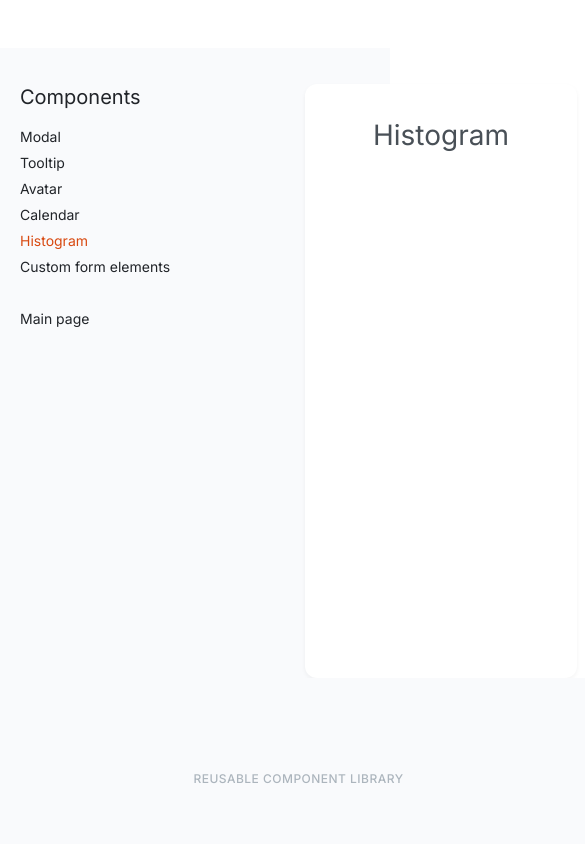
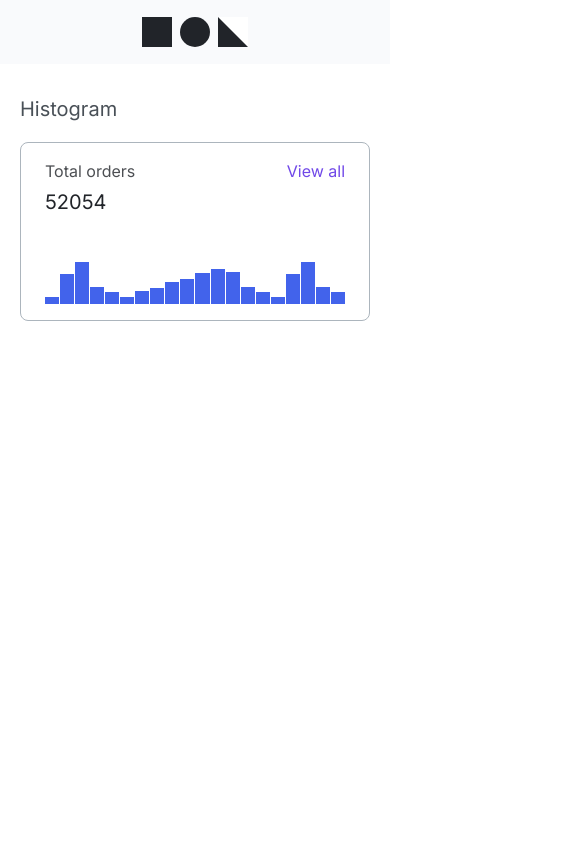
Before and after one commit to js-tasks-ru/htmlcss-20221107_nepogodda, a website: page pages/template.html in a window 390 px wide. Shown: the whole page, 585 px wide, since content can reach past the window. Drawn offline with Linux system fonts and the light colour scheme.

Commit message:
add mobile layout of main and inner pages

```diff
--- a/assets/css/main.css
+++ b/assets/css/main.css
@@ -11,6 +11,10 @@
 @import '../../components/inner-page/inner-page.css';
 @import '../../components/component-preview/component-preview.css';
 @import '../../components/menu/menu.css';
+@import '../../components/logo/logo.css';
+@import '../../04-lection2/01-histogram/histogram.css';
+@import '../../05-lection3/03-calendar/calendar.css';
+
 :root {
   --white: #ffffff;
   --black: #212429;
--- a/components/card/card.css
+++ b/components/card/card.css
@@ -24,6 +24,19 @@
   font-size: 21px;
   line-height: 25px;
   margin: 0;
-
   color: var(--black);
 }
+
+@media screen and (max-width: 767px) {
+  .card {
+    width: calc((100% - 30px) / 2);
+  }
+
+  .card__title {
+    font-family: 'Inter';
+    font-style: normal;
+    font-weight: 400;
+    font-size: 16px;
+    line-height: 24px;
+  }
+}
--- a/components/component-preview/component-preview.css
+++ b/components/component-preview/component-preview.css
@@ -7,3 +7,15 @@
   color: var(--grey-4);
   margin: 0 0 24px;
 }
+
+@media screen and (max-width: 767px) {
+  .component-preview__title {
+    font-family: 'Inter', sans-serif;
+    font-style: normal;
+    font-weight: 400;
+    font-size: 20px;
+    line-height: 26px;
+    color: var(--grey-4);
+    margin-bottom: 20px;
+  }
+}
--- a/components/footer/footer.css
+++ b/components/footer/footer.css
@@ -37,3 +37,9 @@
   color: var(--grey-3);
   background-color: var(--grey-5);
 }
+
+@media screen and (max-width: 767px) {
+  .footer {
+    display: none;
+  }
+}
--- a/components/header/header.css
+++ b/components/header/header.css
@@ -10,9 +10,35 @@
   font-size: 50px;
   line-height: 64px;
   color: var(--black);
+  margin: 0;
 }
 
 .header_inner {
   padding: 24px 0;
   background-color: var(--white);
+  /* text-align: center; */
 }
+
+@media screen and (max-width: 767px) {
+  .header {
+    padding: 17px 0 69px;
+  }
+
+  .header_main {
+    border-bottom: 1px solid var(--grey-2);
+  }
+
+  .header__logo-wrapper {
+    margin-bottom: 49px;
+  }
+
+  .header__title {
+    font-size: 28px;
+    line-height: 38px;
+  }
+
+  .header_inner {
+    padding: 17px 0;
+    background: var(--grey-5);
+  }
+}
--- a/components/inner-page/inner-page.css
+++ b/components/inner-page/inner-page.css
@@ -19,3 +19,21 @@
   border-radius: 12px;
   padding: 32px 48px;
 }
+
+@media screen and (max-width: 767px) {
+  .inner-page {
+    background: var(--white);
+    min-width: 375px;
+  }
+
+  .inner-page__main {
+    display: block;
+    padding-top: 32px;
+  }
+
+  .inner-page__content {
+    padding: 0;
+    box-shadow: none;
+    border-radius: 0%;
+  }
+}
--- /dev/null
+++ b/components/logo/logo.css
@@ -0,0 +1,21 @@
+.logo {
+  display: flex;
+  justify-content: center;
+  gap: 8px;
+}
+.logo__item {
+  width: 30px;
+  height: 30px;
+  background: var(--black);
+}
+
+.logo__item_circle {
+  border-radius: 50%;
+}
+
+.logo__item_triangle {
+  width: 0;
+  height: 0;
+  border-bottom: 30px solid var(--black);
+  border-right: 30px solid var(--white);
+}
--- a/components/menu/menu.css
+++ b/components/menu/menu.css
@@ -39,3 +39,9 @@
 .menu__link_active {
   color: var(--red-2);
 }
+
+@media screen and (max-width: 767px) {
+  .menu {
+    display: none;
+  }
+}
--- a/components/page/page.css
+++ b/components/page/page.css
@@ -7,3 +7,9 @@
 .page__main {
   flex-grow: 1;
 }
+
+@media screen and (max-width: 767px) {
+  .page {
+    min-width: 375px;
+  }
+}
--- a/components/preview/preview.css
+++ b/components/preview/preview.css
@@ -8,3 +8,9 @@
   gap: 30px;
   flex-wrap: wrap;
 }
+
+@media screen and (max-width: 767px) {
+  .preview__cards {
+    padding: 24px 0 61px;
+  }
+}
--- a/index.html
+++ b/index.html
@@ -1,16 +1,23 @@
 <!DOCTYPE html>
 <!-- Главная страница -->
 <html lang="ru">
-
   <head>
-    <link rel="stylesheet" href="./assets/css/normalize.css">
-    <link rel="stylesheet" href="./assets/css/main.css">
+    <link rel="stylesheet" href="./assets/css/normalize.css" />
+    <link rel="stylesheet" href="./assets/css/main.css" />
   </head>
 
   <body>
     <div class="page">
-        <header class="header">
+      <header class="header header_main">
         <div class="container">
+          <div class="header__logo-wrapper">
+            <div class="logo">
+              <div class="logo__item logo__item_square"></div>
+              <div class="logo__item logo__item_circle"></div>
+              <div class="logo__item logo__item_triangle"></div>
+            </div>
+          </div>
+
           <h1 class="header__title">Reusable component library</h1>
         </div>
       </header>
@@ -59,14 +66,14 @@
       <footer class="footer">
         <div class="container">
           <h2 class="footer__title">About</h2>
-                <p class="footer__text">This project is a collection of professionally designed, pre-built, fully
-                    responsive HTML snippets
-                    you can drop into your projects. Get started by checking out our free preview components, or
-                    browsing the PNG previews in the categories you're most curious about.
+          <p class="footer__text">
+            This project is a collection of professionally designed, pre-built,
+            fully responsive HTML snippets you can drop into your projects. Get
+            started by checking out our free preview components, or browsing the
+            PNG previews in the categories you're most curious about.
           </p>
         </div>
       </footer>
     </div>
   </body>
-
 </html>
--- a/pages/template.html
+++ b/pages/template.html
@@ -12,7 +12,13 @@
 
 <body>
   <div class="inner-page">
-    <header class="header header_inner"></header>
+    <header class="header header_inner">
+      <div class="logo">
+        <div class="logo__item logo__item_square"></div>
+        <div class="logo__item logo__item_circle"></div>
+        <div class="logo__item logo__item_triangle"></div>
+      </div>
+    </header>
     <div class="container">
       <main class="inner-page__main">
         <aside class="menu">
@@ -55,11 +61,42 @@
           </a>
         </aside>
         <div class="inner-page__content">
-          <div class="container">
+          <!-- <div class="container"> -->
             <div class="component-preview">
               <h3 class="component-preview__title">Histogram</h3>
+              <div class="component-wrapper">
+                <div class="histogram">
+                  <div class="histogram__header-wrapper">
+                    <h1 class="histogram__header">Total orders</h1>
+                    <p class="histogram__view-all">View all</p>
+                  </div>
+                  <p class="histogram__total">52054</p>
+                  <div class="histogram__bars">
+                    <div class="histogram__bar" style="height: 15%"></div>
+                    <div class="histogram__bar" style="height: 60%"></div>
+                    <div class="histogram__bar" style="height: 85%"></div>
+                    <div class="histogram__bar" style="height: 35%"></div>
+                    <div class="histogram__bar" style="height: 25%"></div>
+                    <div class="histogram__bar" style="height: 15%"></div>
+                    <div class="histogram__bar" style="height: 27%"></div>
+                    <div class="histogram__bar" style="height: 32%"></div>
+                    <div class="histogram__bar" style="height: 44%"></div>
+                    <div class="histogram__bar" style="height: 51%"></div>
+                    <div class="histogram__bar" style="height: 63%"></div>
+                    <div class="histogram__bar" style="height: 70%"></div>
+                    <div class="histogram__bar" style="height: 65%"></div>
+                    <div class="histogram__bar" style="height: 35%"></div>
+                    <div class="histogram__bar" style="height: 25%"></div>
+                    <div class="histogram__bar" style="height: 15%"></div>
+                    <div class="histogram__bar" style="height: 60%"></div>
+                    <div class="histogram__bar" style="height: 85%"></div>
+                    <div class="histogram__bar" style="height: 35%"></div>
+                    <div class="histogram__bar" style="height: 25%"></div>
+                  </div>
+                </div>
+              </div>
             </div>
-          </div>
+          <!-- </div> -->
         </div>
       </main>
     </div>
```
Lines whose indentation alone changed are shown as unchanged.
